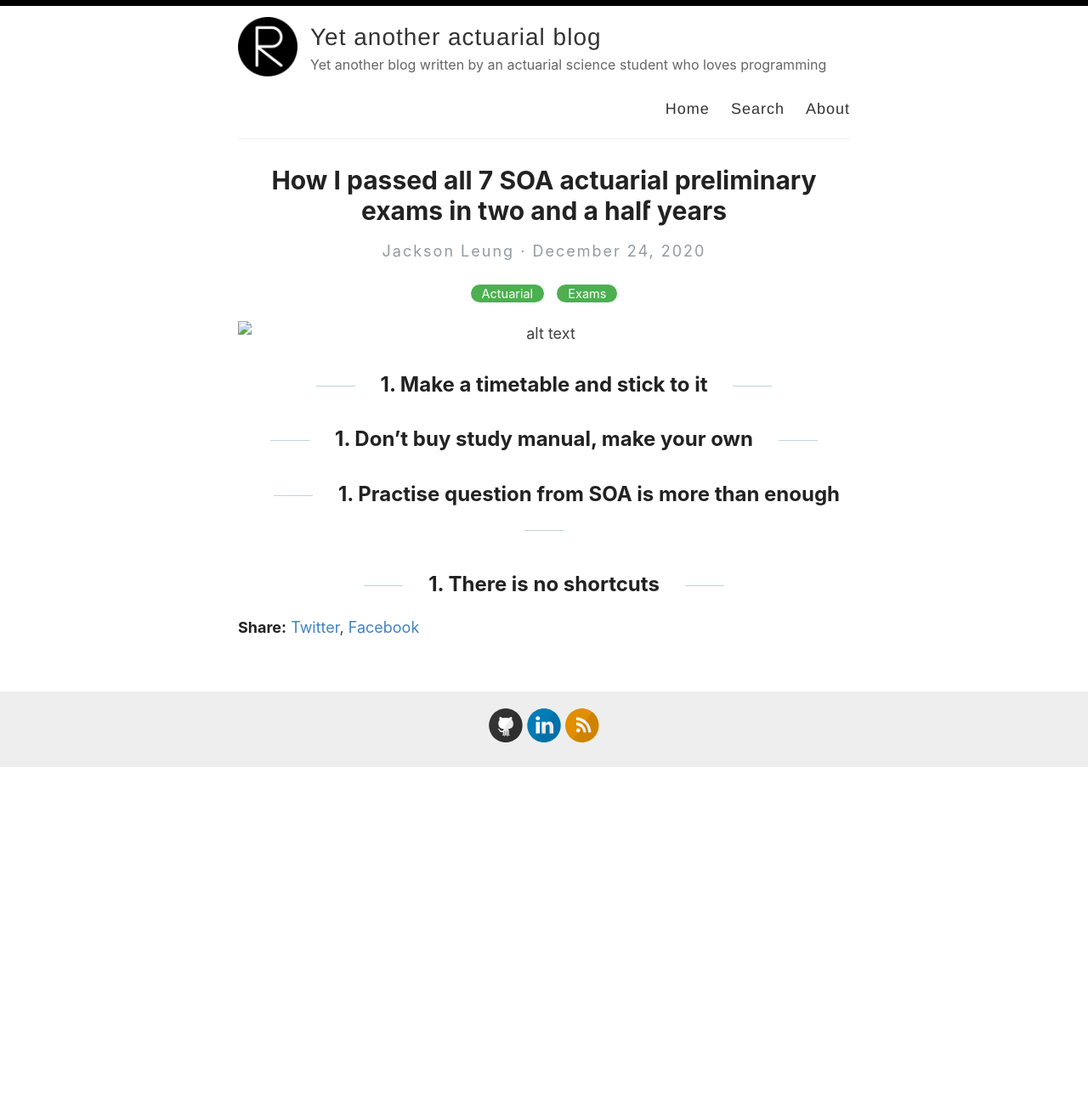
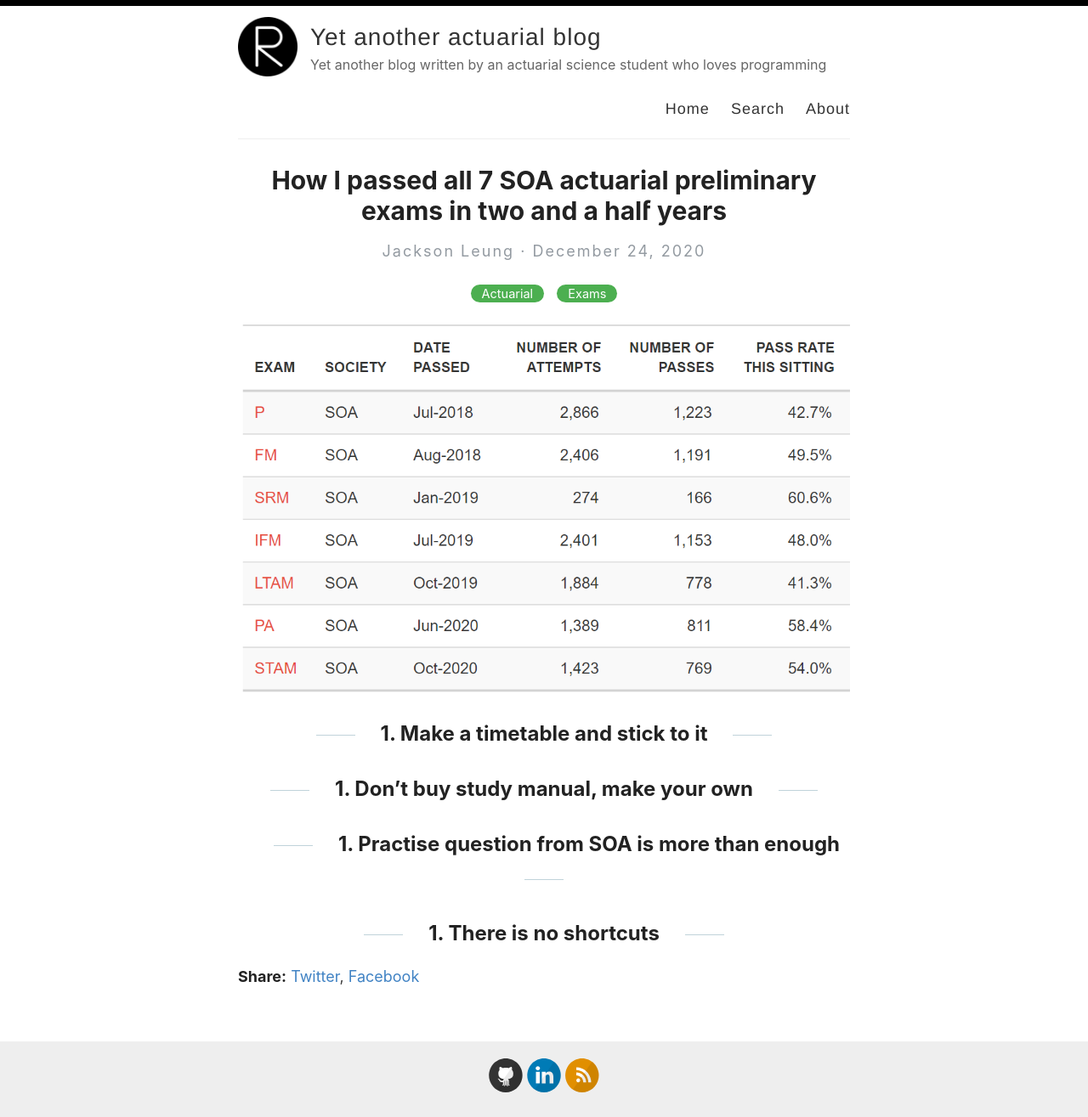
Before and after one commit to actuarialcat/actuarialcat.github.io, a Jekyll site: the page built from _posts/2020-12-24-How-to-pass-7-SOA.md, in a window 1280 px wide. Shown: the whole page at 85% size. Built offline with Jekyll 4.4.1, drawn with Linux system fonts in a browser that asks for light colours; before the commit the page ends 904 px from its top, so only the background shows below that.

Commit message:
Update 2020-12-24-How-to-pass-7-SOA.md

```diff
--- a/_posts/2020-12-24-How-to-pass-7-SOA.md
+++ b/_posts/2020-12-24-How-to-pass-7-SOA.md
@@ -5,7 +5,7 @@ date:   2020-12-24
 categories: [Actuarial, Exams]
 ---
 
-![alt text](images\article_images\2020-12-24-How-to-pass-7-SOA\cover.png)
+![alt text](/images/article_images/2020-12-24-How-to-pass-7-SOA/cover.png)
 
 
 ## 1. Make a timetable and stick to it
```
